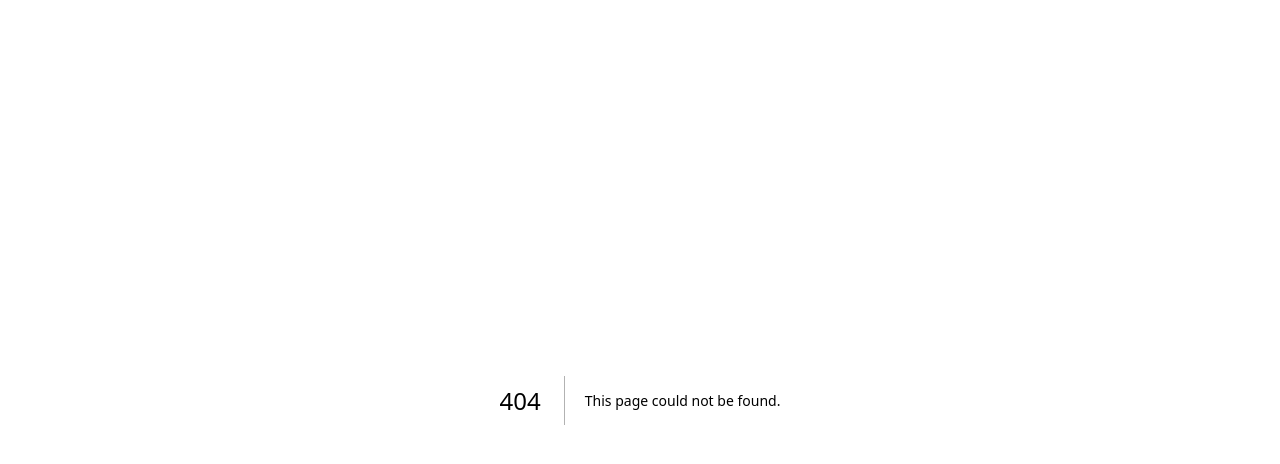
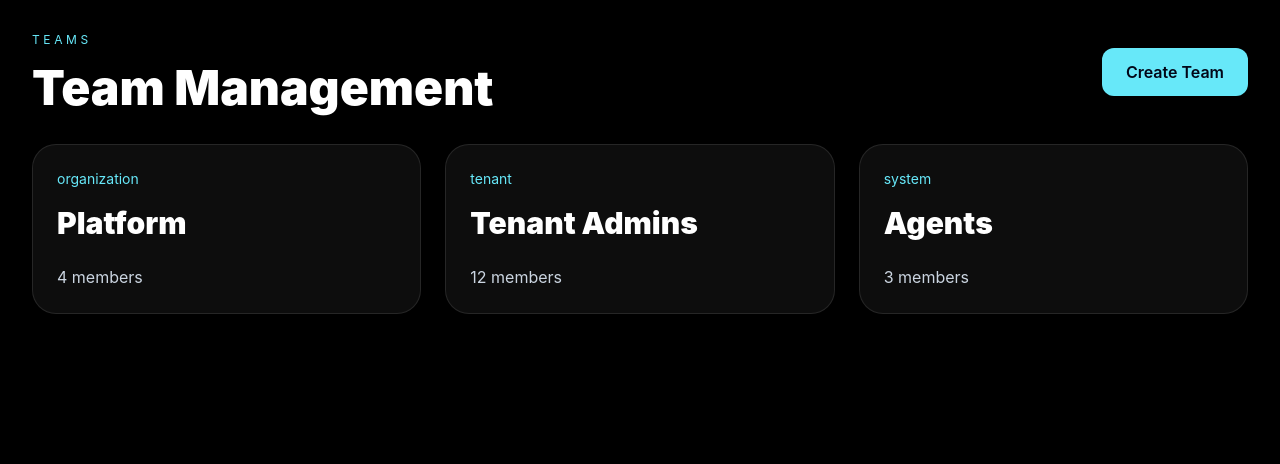
Before and after one commit to unboxd-cloud/saas-studio, a Next.js app in the folder apps/web/: page /teams in a window 1280 px wide. Before the commit this address had no page. Shown: the top 464 px of the page. Built offline with nearby package versions, Linux system fonts and the light colour scheme.

Commit message:
Add Next.js teams page

```diff
--- /dev/null
+++ b/apps/web/src/app/teams/page.tsx
@@ -0,0 +1,30 @@
+const teams = [
+  { name: 'Platform', type: 'organization', members: 4 },
+  { name: 'Tenant Admins', type: 'tenant', members: 12 },
+  { name: 'Agents', type: 'system', members: 3 }
+];
+
+export default function TeamsPage() {
+  return (
+    <main className="min-h-screen bg-black p-8 text-white">
+      <div className="mx-auto max-w-7xl space-y-8">
+        <div className="flex items-center justify-between">
+          <div>
+            <p className="text-xs uppercase tracking-[0.3em] text-cyan-300">Teams</p>
+            <h1 className="mt-4 text-5xl font-black">Team Management</h1>
+          </div>
+          <button className="rounded-xl bg-cyan-300 px-6 py-3 font-semibold text-slate-950">Create Team</button>
+        </div>
+        <div className="grid gap-6 md:grid-cols-3">
+          {teams.map((team) => (
+            <div key={team.name} className="rounded-3xl border border-white/10 bg-white/5 p-6">
+              <p className="text-sm text-cyan-300">{team.type}</p>
+              <h2 className="mt-4 text-3xl font-black">{team.name}</h2>
+              <p className="mt-6 text-slate-300">{team.members} members</p>
+            </div>
+          ))}
+        </div>
+      </div>
+    </main>
+  );
+}
```
